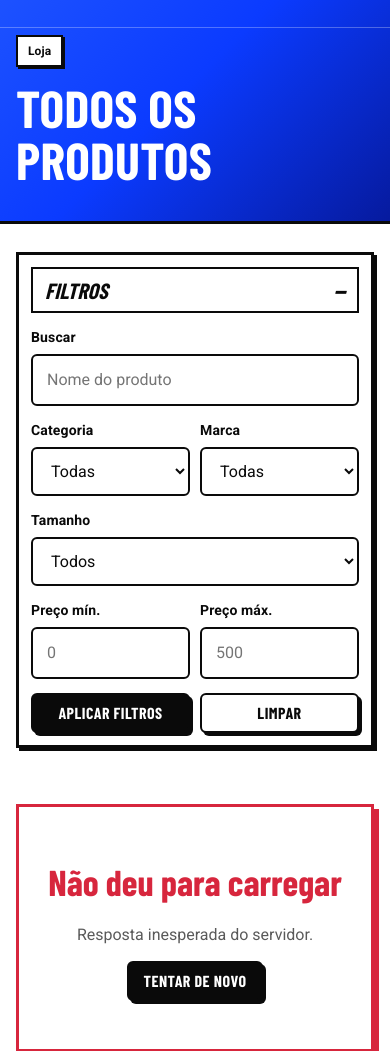
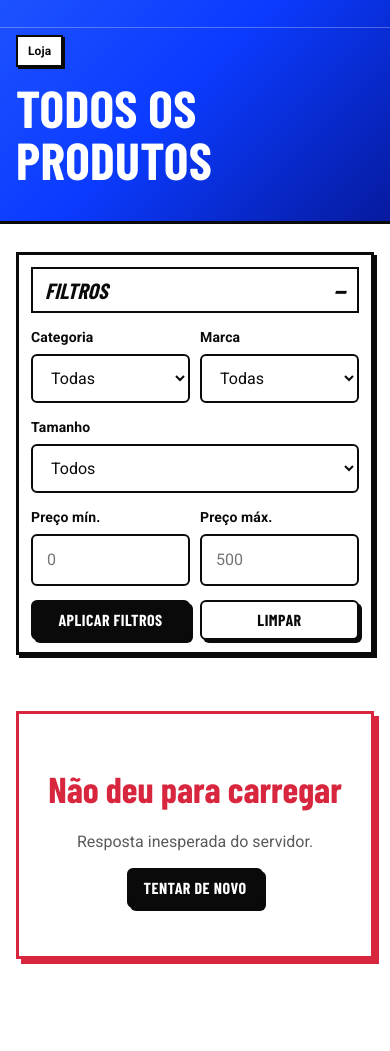
Before and after one commit to Gabriel-Lauro/FakeStore, a PHP site: page /produtos in a window 390 px wide, after a click on "FILTROS". Shown: the part 147-1198 px from the top of the page. Run offline with PHP 8.4, Linux system fonts and the light colour scheme; some web fonts are replaced.

Commit message:
Remove a busca duplicada dos filtros de produtos
A busca por nome fica so na barra do topo. O termo continua na URL (?busca=), aparece preenchido no topo e entra na consulta; Limpar tambem zera a busca.

```diff
--- a/loja-front/paginas/produtos/pagina.php
+++ b/loja-front/paginas/produtos/pagina.php
@@ -9,15 +9,13 @@ topoPagina('Todos os produtos', 'Loja', 'f-raio');
   <div class="loja">
     <form class="filtros" id="filtros" role="search" aria-label="Filtros de produtos">
       <h2 class="filtros__titulo">Filtrar</h2>
+      <!-- A busca por nome fica so na barra do topo; este campo so carrega o termo ?busca= para a consulta. -->
+      <input type="hidden" name="busca" value="">
       <button class="filtros__toggle" type="button" id="filtros-toggle" aria-expanded="false" aria-controls="filtros-corpo" hidden>
         <span>Filtros</span><span class="filtros__badge" id="filtros-ativos" hidden>0</span>
       </button>
       <div class="filtros__corpo" id="filtros-corpo">
 
-      <div class="campo">
-        <label for="f-busca">Buscar</label>
-        <input id="f-busca" name="busca" type="search" placeholder="Nome do produto" maxlength="80">
-      </div>
       <div class="campo">
         <label for="f-categoria">Categoria</label>
         <select id="f-categoria" name="categoria">
--- a/loja-front/public/css/paginas.css
+++ b/loja-front/public/css/paginas.css
@@ -232,8 +232,7 @@
     grid-template-columns: 1fr 1fr;
     column-gap: 10px;
   }
-  .filtros--colapsavel .filtros__corpo > .campo:first-child,
-  .filtros--colapsavel .filtros__corpo > .campo:nth-child(4),
+  .filtros--colapsavel .filtros__corpo > .campo:nth-child(3),
   .filtros--colapsavel .filtros__duplo,
   .filtros--colapsavel .filtros__acoes { grid-column: 1 / -1; }
   .filtros--colapsavel .filtros__corpo input,
--- a/loja-front/public/js/produtos.js
+++ b/loja-front/public/js/produtos.js
@@ -16,6 +16,9 @@
     CAMPOS.forEach((nome) => {
       if (form.elements[nome]) form.elements[nome].value = q.get(nome) || '';
     });
+    // A busca por nome fica so na barra do topo: mostra ali o termo que veio na URL.
+    const buscaTopo = document.getElementById('busca-topo');
+    if (buscaTopo) buscaTopo.value = q.get('busca') || '';
     return Math.max(1, parseInt(q.get('pagina'), 10) || 1);
   }
 
@@ -79,6 +82,9 @@
   }
 
   function ir(pagina) {
+    // Usa o que estiver escrito na barra do topo, mesmo que ainda nao tenha sido enviado.
+    const buscaTopo = document.getElementById('busca-topo');
+    if (buscaTopo && form.elements.busca) form.elements.busca.value = buscaTopo.value;
     const q = consultaAtual(pagina).toString();
     history.pushState(null, '', window.location.pathname + (q ? '?' + q : ''));
     carregar(pagina);
@@ -88,6 +94,10 @@
 
   function limpar() {
     form.reset();
+    // Campo oculto nao e zerado pelo reset(); limpa a busca dele e a da barra do topo.
+    if (form.elements.busca) form.elements.busca.value = '';
+    const buscaTopo = document.getElementById('busca-topo');
+    if (buscaTopo) buscaTopo.value = '';
     ir(1);
   }
 
@@ -143,7 +153,7 @@
 
   function atualizarBadge() {
     if (!badge) return;
-    const n = CAMPOS.filter((nome) => (form.elements[nome]?.value || '').trim() !== '').length;
+    const n = CAMPOS.filter((nome) => nome !== 'busca' && (form.elements[nome]?.value || '').trim() !== '').length;
     badge.textContent = String(n);
     badge.hidden = n === 0;
   }
```
